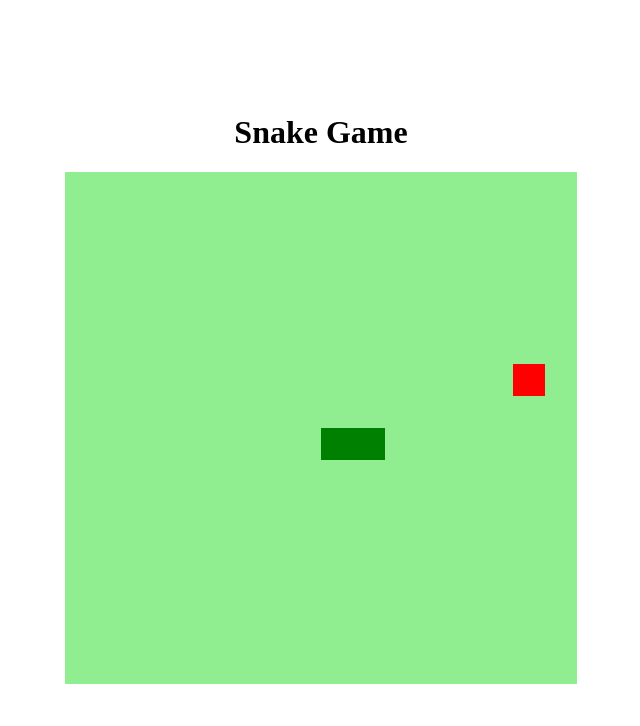
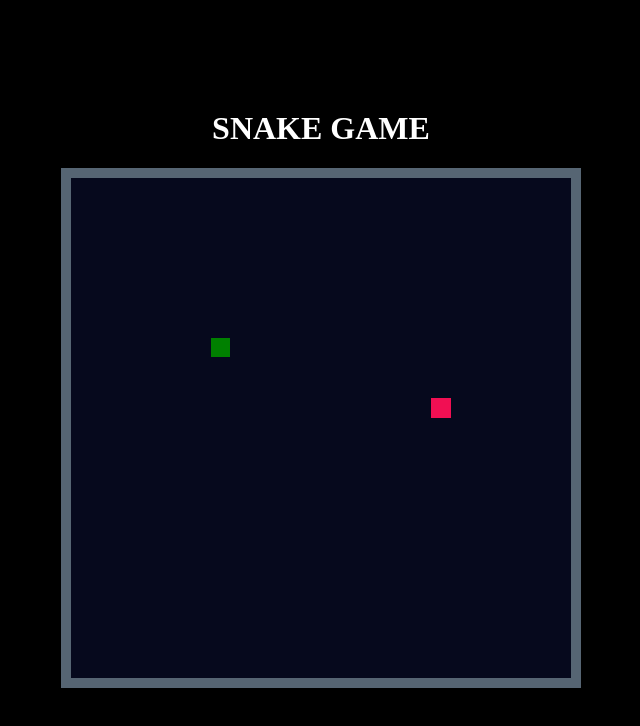
Before and after one commit to Gustavo-Herculano/snakegame, a plain HTML site: page index.html in a window 1280 px wide. Shown: the whole page, without its empty margins (319-959 px from the left). Drawn offline with Linux system fonts and the light colour scheme.

Commit message:
Jogo concluído!

```diff
--- a/index.html
+++ b/index.html
@@ -12,7 +12,7 @@
     <title>Snake Game</title>
 </head>
 <body>
-    <h1>Snake Game</h1>
-    <canvas id="snake" width="512" height="512"></canvas>
+    <h1>SNAKE GAME</h1>
+    <canvas id="snake" width="500" height="500"></canvas>
 </body>
 </html>
--- a/script.js
+++ b/script.js
@@ -1,6 +1,6 @@
 let canvas = document.getElementById('snake');
 let context = canvas.getContext("2d");
-let box = 32;
+let box = 20;
 let snake = [];
 snake[0] = {
     x: 8 * box,
@@ -10,24 +10,24 @@ snake[0] = {
 let direction = "right";
 
 let comida = {
-    x: Math.floor(Math.random() * 15 + 1) * box,
-    y: Math.floor(Math.random() * 15 + 1) * box
+    x: Math.floor(Math.random() * 19 + 1) * box,
+    y: Math.floor(Math.random() * 19 + 1) * box
 }
 
 function criarBG() {
-    context.fillStyle = "lightgreen";
-    context.fillRect(0, 0, 16 * box, 16 * box);
+    context.fillStyle = "rgb(6, 9, 29)";
+    context.fillRect(0, 0, 25 * box, 25 * box);
 }
 
 function criarSnake() {
     for(let i = 0; i < snake.length; i++) {
         context.fillStyle = "green";
-        context.fillRect(snake[i].x, snake[i].y, box, box);
+        context.fillRect(snake[i].x, snake[i].y, box - 1, box - 1);
     }
 }
 
 function criarComida() {
-    context.fillStyle = "red";
+    context.fillStyle = "rgb(241, 15, 83)";
     context.fillRect(comida.x, comida.y, box, box);
 }
 
@@ -42,15 +42,15 @@ function update(event) {
 
 function iniciarGame() {
 
-    if(snake[0].x > 15 * box && direction == "right") snake[0].x = 0;
-    if(snake[0].x < 0 && direction == "left") snake[0].x = 16 * box;
-    if(snake[0].y > 15 * box && direction == "down") snake[0].y = 0;
-    if(snake[0].y < 0 && direction == "up") snake[0].y = 16 * box;
+    if(snake[0].x > 24 * box && direction == "right") snake[0].x = 0;
+    if(snake[0].x < 0 && direction == "left") snake[0].x = 25 * box;
+    if(snake[0].y > 24 * box && direction == "down") snake[0].y = 0;
+    if(snake[0].y < 0 && direction == "up") snake[0].y = 25 * box;
 
     for(let i = 1; i < snake.length; i++) {
         if(snake[0].x == snake[i].x && snake[0].y == snake[i].y){
             clearInterval(game);
-            alert('Voce perdeu!')
+            alert('Voce Perdeu :(')
         }
     }
 
@@ -70,8 +70,8 @@ function iniciarGame() {
         snake.pop();
     }
     else {
-        comida.x = Math.floor(Math.random() * 15 + 1) * box;
-        comida.y = Math.floor(Math.random() * 15 + 1) * box;
+        comida.x = Math.floor(Math.random() * 24 + 1) * box;
+        comida.y = Math.floor(Math.random() * 24 + 1) * box;
     }
 
     let newHead = {
--- a/style.css
+++ b/style.css
@@ -1,8 +1,17 @@
 body {
     height: 95vh;
-    width: 95;
+    min-width: 95;
     display: flex;
     justify-content: center;
     align-items: center;
     flex-direction: column;
+    background-color: black;
 }
+
+canvas {
+    border: 10px solid #566573;
+}
+
+h1 {
+    color: white;
+}
```
